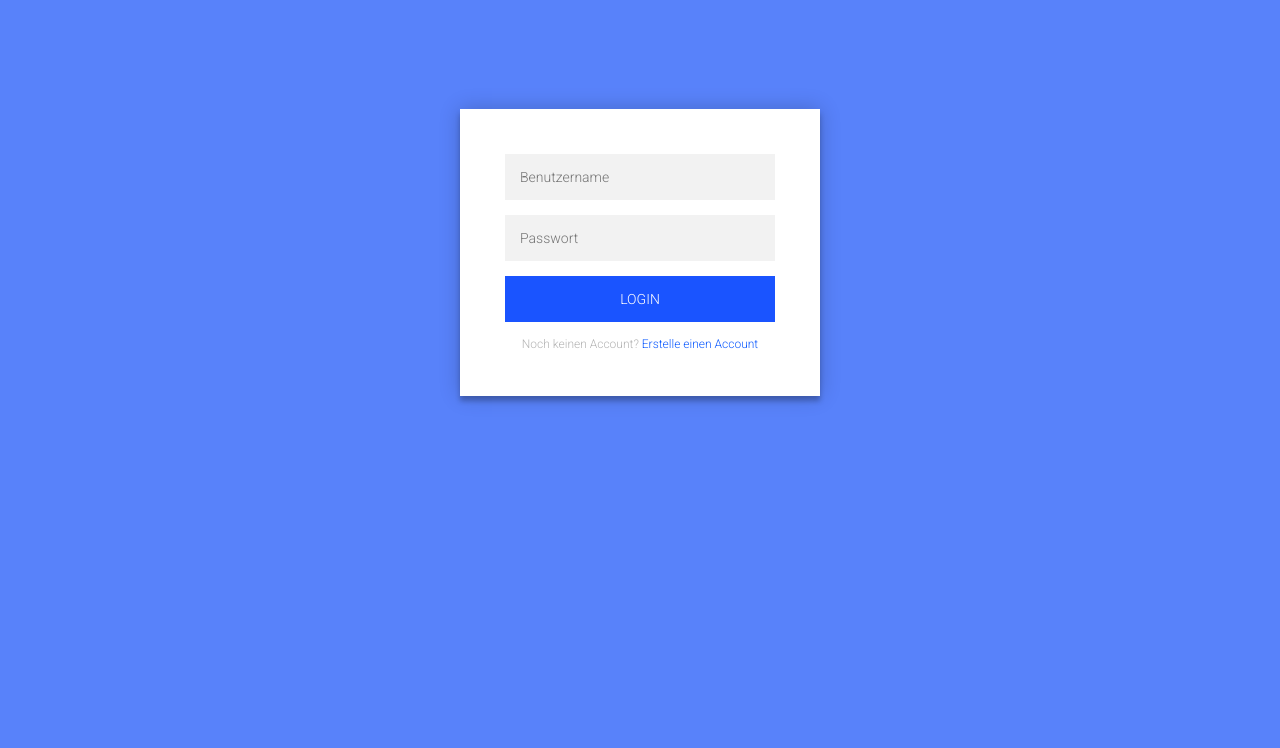
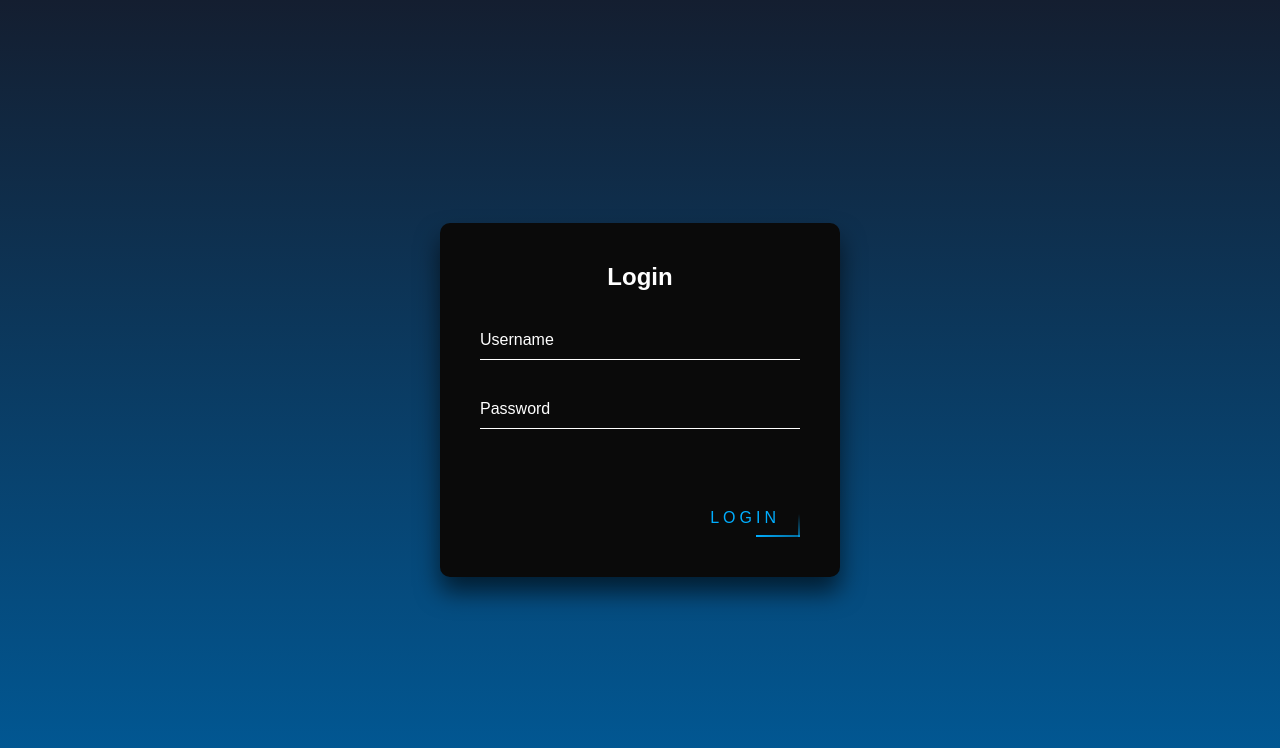
Before and after one commit to LilB0nd/Buchungssystem, a Django app: page /login/ in a window 1280 px wide. Shown: the top 748 px of the page. Run offline with Django 3.2, Linux system fonts and the light colour scheme.

Commit message:
Login Views

```diff
--- a/Buchungssystem/templates/registration/login.html
+++ b/Buchungssystem/templates/registration/login.html
@@ -1,27 +1,26 @@
-{%  load static %}
-<!DOCTYPE html>
-<html lang="en">
+<html>
     <head>
-        <meta charset="UTF-8">
-        <title>Login</title>
-        <link rel="stylesheet" href="/static/Css/login.css">
+      <link href="/static/CSS/login.css" type="text/css" rel="stylesheet"/>
     </head>
-    <body>
-        <div class="login-page">
-          <div class="form">
-
-            <form class="login-form" action='' method="post">
-                {% csrf_token %}
-              <input type="text" placeholder="Benutzername" name="username"/>
-              <input type="password" placeholder="Passwort" name="password"/>
-              <div>
-                <div>
-                  <button class="btn-one" type="submit">Login</button>
-                </div>
-              </div>
-              <p class="message">Noch keinen Account? <a href="#">Erstelle einen Account</a></p>
-            </form>
-          </div>
+    <div class="login-box">
+      <h2>Login</h2>
+      <form action="" method="post">
+           {% csrf_token %}
+        <div class="user-box">
+          <input type="text" name="username" required="">
+          <label>Username</label>
         </div>
-    </body>
+        <div class="user-box">
+          <input type="password" name="password" required="">
+          <label>Password</label>
+        </div>
+        <button type="submit" class="button" onclick="myFunction">
+          <span></span>
+          <span></span>
+          <span></span>
+          <span></span>
+          Login
+        </button>
+      </form>
+    </div>
 </html>
--- a/Buchungssystem/templates/registration/register.html
+++ b/Buchungssystem/templates/registration/register.html
@@ -3,7 +3,7 @@
     <head>
         <meta charset="UTF-8">
         <title>Registration</title>
-        <link rel="stylesheet" href="../../../static/Css/login.css">
+        <link rel="stylesheet" href="../../../static/CSS/login_save.css">
     </head>
     <body>
         <div class="register-page">
--- a/Buchungssystem/views.py
+++ b/Buchungssystem/views.py
@@ -1,12 +1,19 @@
 
 from django.contrib.auth.views import LoginView
+from django.contrib import messages
+from django.views import generic
 from django.contrib.auth import authenticate, login
 from django.http import HttpResponseRedirect, HttpResponse
 from Buchungssystem.models import *
 # Create your views here.
 
+
 class Login(LoginView):
     template_name = 'registration/login.html'
+
+    def get_context_data(self, **kwargs):
+        context = {'error_message': None}
+        return context
 
     def post(self, request, *args, **kwargs):
         username = request.POST['username']
@@ -15,4 +22,9 @@ class Login(LoginView):
         if user is not None and user.is_active:
             login(request, user)
             return HttpResponseRedirect("/admin/")
-        return
+        messages.error(request, 'Fehlerhafte Anmeldedaten')
+        return HttpResponseRedirect(request.path)
+
+
+class SignUP(generic.CreateView):
+    pass
--- a/Praktikum/urls.py
+++ b/Praktikum/urls.py
@@ -19,6 +19,6 @@ from Buchungssystem.views import *
 
 urlpatterns = [
     path('admin/', admin.site.urls),
-    path('login/', Login.as_view(), name='login')
-
+    path('login/', Login.as_view(), name='login'),
+    path('signup/', SignUP.as_view(), name='register')
 ]
--- a/static/Css/login fail.css
+++ b/static/CSS/login.css
@@ -33,15 +33,15 @@ body {
 }
 
 .login-box .user-box input {
-  width: 100%;
-  padding: 10px 0;
-  font-size: 16px;
-  color: #fff;
-  margin-bottom: 30px;
-  border: none;
-  border-bottom: 1px solid #fff;
-  outline: none;
-  background: transparent;
+  width: 100% !important;
+  padding: 10px 0 !important;
+  font-size: 16px !important;
+  color: #fff !important;
+  margin-bottom: 30px !important;
+  border: none !important;
+  border-bottom: 1px solid #fff !important;
+  outline: none !important;
+  background: transparent !important;
 }
 .login-box .user-box label {
   position: absolute;
@@ -62,7 +62,7 @@ body {
   font-size: 12px;
 }
 
-.login-box form a{
+.login-box form button{
   position: relative;
   padding: 10px 20px;
   color: #00aeff;
@@ -76,7 +76,7 @@ body {
   float: right;
 }
 
-.login-box a:hover {
+.login-box button:hover {
   background: #00aeff;
   color: #fff;
   border-radius: 5px;
@@ -86,12 +86,12 @@ body {
               0 0 100px #00aeff;
 }
 
-.login-box a span{
+.login-box button span{
   position: absolute;
   display: block;
 }
 
-.login-box a span:nth-child(1) {
+.login-box button span:nth-child(1) {
   top: 0;
   left: -100%;
   width: 100%;
@@ -109,7 +109,7 @@ body {
   }
 }
 
-.login-box a span:nth-child(2) {
+.login-box button span:nth-child(2) {
   top: -100%;
   right: 0;
   width: 2px;
@@ -128,7 +128,7 @@ body {
   }
 }
 
-.login-box a span:nth-child(3) {
+.login-box button span:nth-child(3) {
   bottom: 0;
   right: -100%;
   width: 100%;
@@ -147,7 +147,7 @@ body {
   }
 }
 
-.login-box a span:nth-child(4) {
+.login-box button span:nth-child(4) {
   bottom: -100%;
   left: 0;
   width: 2px;
@@ -166,6 +166,8 @@ body {
   }
 }
 .button {
+  background: #0a0a0a;
+  border: 0 solid;
   position: relative;
   display: inline-block;
   padding: 10px 20px;
@@ -178,3 +180,11 @@ body {
   margin-top: 40px;
   letter-spacing: 4px
 }
+
+input:-webkit-autofill,
+input:-webkit-autofill:hover,
+input:-webkit-autofill:focus,
+input:-webkit-autofill:active{
+  -webkit-box-shadow: 0 0 0 30px #0a0a0a inset !important;
+  -webkit-text-fill-color: #FFF;
+}
```
Also changed, not shown: Buchungssystem/templates/registration/login_fail.html (deleted, +0 -30 lines), db.sqlite3, static/CSS/login_save.css (renamed from static/Css/login.css), static/img/Schul_Logo.jpg (added).
